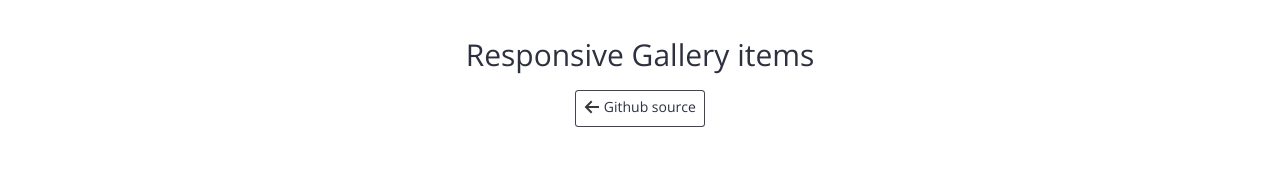
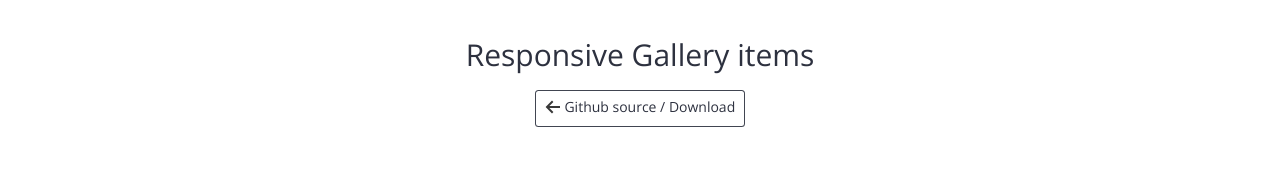
Before and after one commit to gayanvirajith/responsive-gallery-items, a plain HTML site: page index.html in a window 1280 px wide. Shown: the top 180 px of the page. Drawn offline with nearby package versions, Linux system fonts and the light colour scheme.

Commit message:
Change caption of the github source link

```diff
--- a/index.html
+++ b/index.html
@@ -44,7 +44,7 @@
 							<polygon class="cd-nugget-info-arrow" points="15,7 4.4,7 8.4,3 7,1.6 0.6,8 0.6,8 0.6,8 7,14.4 8.4,13 4.4,9 15,9 "></polygon>
 						</svg>
 					</span>
-					Github source
+					Github source / Download
 				</a>
 			</p>
 		</div>
```
